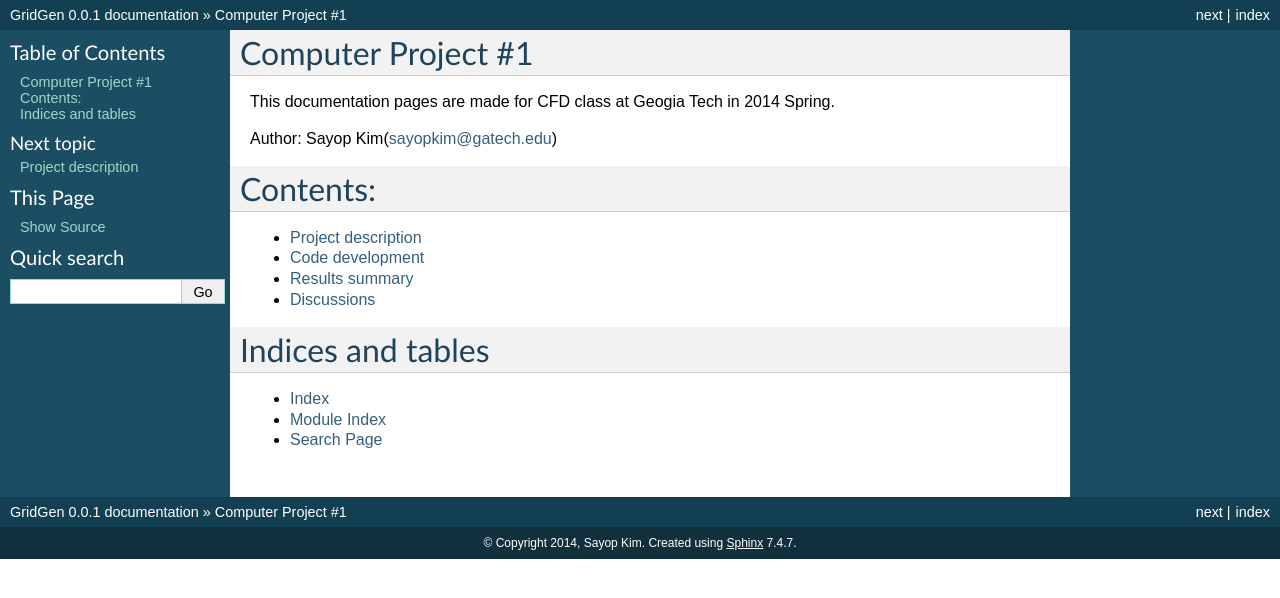
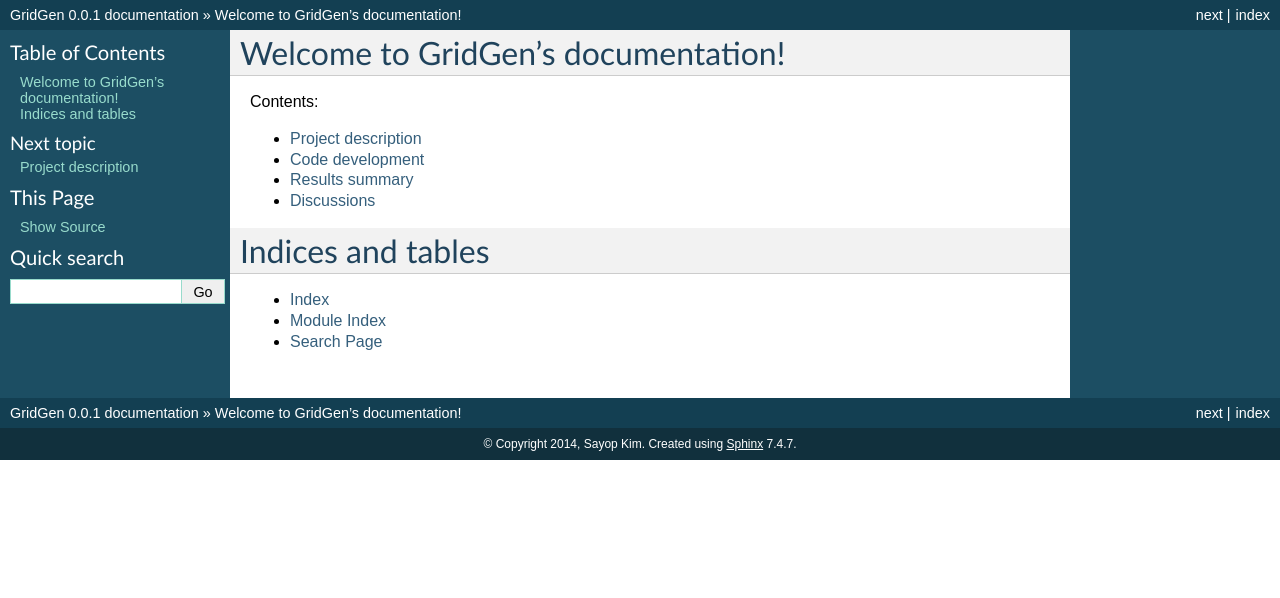
Before and after one commit to sayop/GridGen, a Sphinx documentation site: the page built from docs/source/index.rst, in a window 1280 px wide. Shown: the top 598 px of the page. Built offline with Sphinx 7.4.7, drawn with Linux system fonts in a browser that asks for light colours.

Commit message:
updated on docs

```diff
--- a/docs/source/conf.py
+++ b/docs/source/conf.py
@@ -1,7 +1,7 @@
 # -*- coding: utf-8 -*-
 #
 # GridGen documentation build configuration file, created by
-# sphinx-quickstart on Wed Feb  5 11:00:05 2014.
+# sphinx-quickstart on Wed Feb  5 11:26:37 2014.
 #
 # This file is execfile()d with the current directory set to its
 # containing dir.
--- a/docs/source/index.rst
+++ b/docs/source/index.rst
@@ -1,13 +1,12 @@
-Computer Project #1
-===================
+.. GridGen documentation master file, created by
+   sphinx-quickstart on Wed Feb  5 11:26:37 2014.
+   You can adapt this file completely to your liking, but it should at least
+   contain the root `toctree` directive.
 
-This documentation pages are made for CFD class at Geogia Tech in 2014 Spring.
-
-Author: Sayop Kim(sayopkim@gatech.edu)
+Welcome to GridGen's documentation!
+===================================
 
 Contents:
-=========
-
 
 .. toctree::
    :maxdepth: 2
```
Also changed, not shown: 6 other files.
